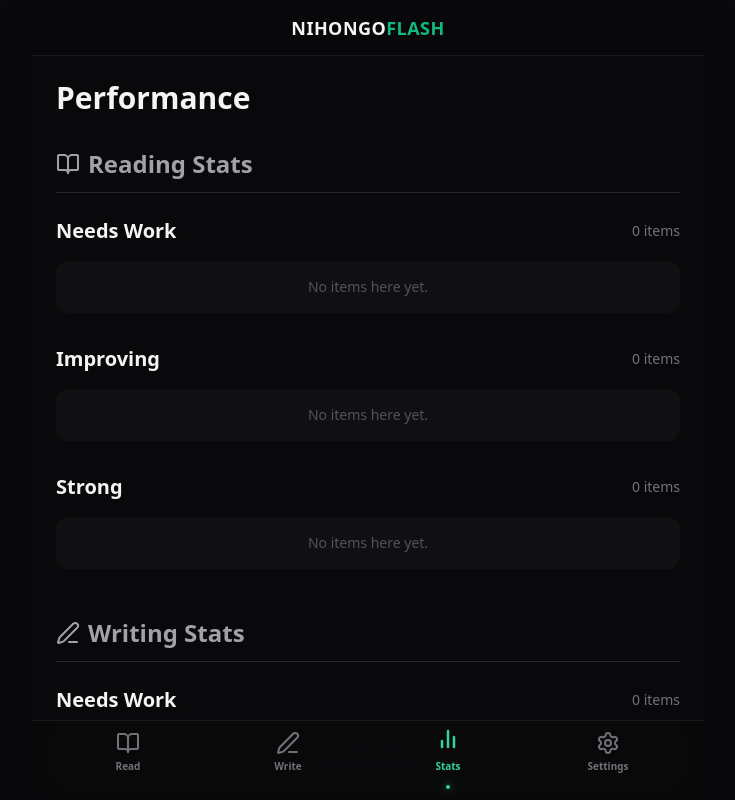
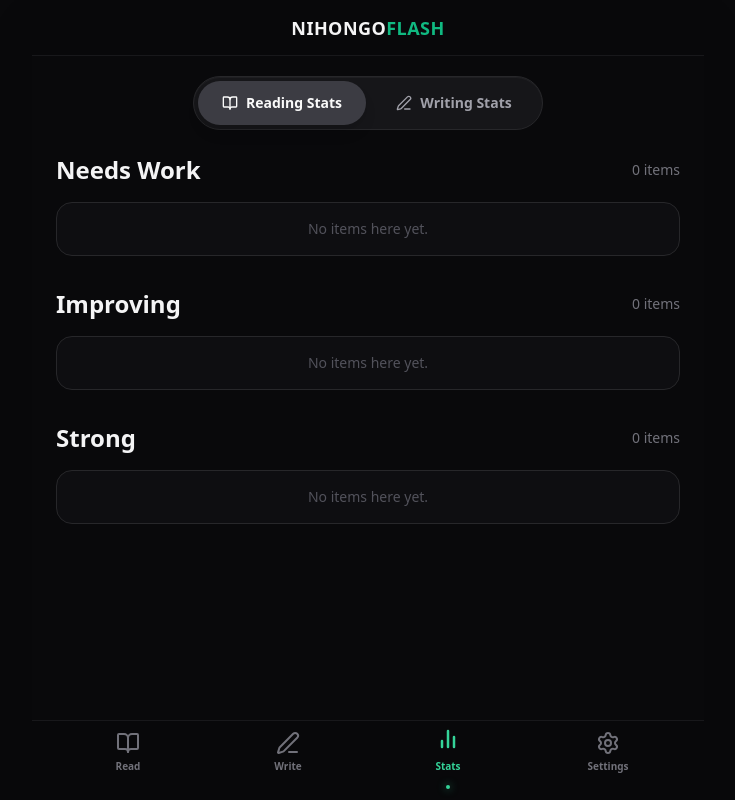
Before and after one commit to abdatta/nihongo-flash, a React (Vite) app: page / in a window 1280 px wide. Both pictures are taken after a click on the button "Stats". Shown: the whole page, without its empty margins (272-1007 px from the left). Built offline with nearby package versions, Linux system fonts and the light colour scheme.

Commit message:
Implement tabbed stats view for reading and writing performance with touch support

```diff
--- a/src/App.jsx
+++ b/src/App.jsx
@@ -976,6 +976,9 @@
 };
 
 const StatsView = ({ stats, allItems }) => {
+  const [activeStatsTab, setActiveStatsTab] = useState('k2r');
+  const touchStartXRef = useRef(null);
+
   // Helper to compute weak/improving/strong based on a specific direction
   const analyzeStats = (direction) => {
     let weak = [];
@@ -1001,56 +1004,120 @@
     return {
       weak: weak.sort((a, b) => a.ratio - b.ratio),
       improving: improving.sort((a, b) => b.ratio - a.ratio),
-      strong: strong.sort((a, b) => b.ratio - a.ratio)
+      strong: strong.sort((a, b) => b.ratio - a.ratio),
     };
   };
 
   const readingStats = useMemo(() => analyzeStats('k2r'), [stats, allItems]);
   const writingStats = useMemo(() => analyzeStats('r2k'), [stats, allItems]);
 
+  const statsTabs = [
+    {
+      id: 'k2r',
+      label: 'Reading Stats',
+      icon: BookOpen,
+      description: 'Accuracy for recognizing characters and words.',
+      data: readingStats,
+    },
+    {
+      id: 'r2k',
+      label: 'Writing Stats',
+      icon: Edit3,
+      description: 'Accuracy for recalling the correct Japanese text.',
+      data: writingStats,
+    },
+  ];
+
+  const activeTabIndex = statsTabs.findIndex(tab => tab.id === activeStatsTab);
+  const activeStats = statsTabs[activeTabIndex] ?? statsTabs[0];
+  const totalReviewed = activeStats.data.weak.length + activeStats.data.improving.length + activeStats.data.strong.length;
+
+  const handleTouchStart = (event) => {
+    touchStartXRef.current = event.touches[0]?.clientX ?? null;
+  };
+
+  const handleTouchEnd = (event) => {
+    if (touchStartXRef.current === null) return;
+
+    const endX = event.changedTouches[0]?.clientX;
+    if (typeof endX !== 'number') {
+      touchStartXRef.current = null;
+      return;
+    }
+
+    const deltaX = endX - touchStartXRef.current;
+    if (Math.abs(deltaX) < 40) {
+      touchStartXRef.current = null;
+      return;
+    }
+
+    setActiveStatsTab(deltaX < 0 ? 'r2k' : 'k2r');
+    touchStartXRef.current = null;
+  };
+
   const StatSection = ({ title, items, colorClass }) => (
-    <div className="mb-8">
-      <h4 className="text-xl font-bold text-zinc-100 mb-4 flex items-center justify-between">
-        {title} <span className="text-sm font-normal text-zinc-500">{items.length} items</span>
-      </h4>
+    <section className="mb-8 last:mb-0">
+      <div className="mb-4 flex items-center justify-between">
+        <h3 className="text-2xl font-bold text-zinc-100">{title}</h3>
+        <span className="text-sm font-medium text-zinc-500">{items.length} items</span>
+      </div>
       {items.length === 0 ? (
-        <div className="text-zinc-600 bg-zinc-900/50 p-4 rounded-xl text-center text-sm">No items here yet.</div>
+        <div className="rounded-2xl border border-zinc-800 bg-zinc-900/40 p-4 text-center text-sm text-zinc-600">
+          No items here yet.
+        </div>
       ) : (
-        <div className="flex flex-wrap gap-2">
+        <div className="flex flex-wrap gap-3">
           {items.map(item => (
-            <div key={item.id} className="bg-zinc-900 border border-zinc-800 rounded-lg p-3 flex flex-col items-center justify-center min-w-[4.5rem]">
-               <span className="text-2xl font-bold text-zinc-100 mb-1">{item.char}</span>
-               <span className={`text-xs font-bold ${colorClass}`}>{Math.round(item.ratio * 100)}%</span>
+            <div
+              key={item.id}
+              className="flex min-w-[4.75rem] flex-col items-center justify-center rounded-2xl border border-zinc-800 bg-zinc-900 px-4 py-3"
+            >
+              <span className="mb-1 text-2xl font-bold text-zinc-100">{item.char}</span>
+              <span className={`text-xs font-bold ${colorClass}`}>{Math.round(item.ratio * 100)}%</span>
             </div>
           ))}
         </div>
       )}
-    </div>
+    </section>
   );
 
   return (
-    <div className="flex-1 overflow-y-auto pb-24 p-6">
-      <div className="flex items-center justify-between mb-8">
-        <h2 className="text-3xl font-bold text-zinc-100">Performance</h2>
+    <div
+      className="flex-1 overflow-y-auto pb-24 px-4 pt-5 sm:px-6"
+      onTouchStart={handleTouchStart}
+      onTouchEnd={handleTouchEnd}
+    >
+      <div className="mb-6 flex justify-center">
+        <div className="inline-flex max-w-full rounded-full border border-zinc-800 bg-zinc-900/90 p-1 shadow-[inset_0_1px_0_rgba(255,255,255,0.04)]">
+        <div className="relative inline-grid grid-cols-2 gap-1">
+          <div
+            className="absolute inset-y-0 left-0 w-[calc(50%-0.125rem)] rounded-full bg-zinc-700/95 shadow-lg transition-transform duration-300 ease-out"
+            style={{ transform: `translateX(calc(${activeTabIndex} * 100% + ${activeTabIndex * 0.25}rem))` }}
+          />
+          {statsTabs.map(tab => {
+            const Icon = tab.icon;
+            const isActive = tab.id === activeStatsTab;
+
+            return (
+              <button
+                key={tab.id}
+                onClick={() => setActiveStatsTab(tab.id)}
+                className={`relative z-10 flex min-w-[10.5rem] items-center justify-center gap-2 rounded-full px-4 py-3 text-sm font-semibold transition-colors ${
+                  isActive ? 'text-zinc-50' : 'text-zinc-400'
+                }`}
+              >
+                <Icon size={16} />
+                <span>{tab.label}</span>
+              </button>
+            );
+          })}
+        </div>
+        </div>
       </div>
 
-      <div className="mb-12">
-        <h3 className="text-2xl font-bold text-zinc-400 mb-6 border-b border-zinc-800 pb-3 flex items-center gap-2">
-          <BookOpen size={24} /> Reading Stats
-        </h3>
-        <StatSection title="Needs Work" items={readingStats.weak} colorClass="text-rose-400" />
-        <StatSection title="Improving" items={readingStats.improving} colorClass="text-amber-400" />
-        <StatSection title="Strong" items={readingStats.strong} colorClass="text-emerald-400" />
-      </div>
-
-      <div>
-        <h3 className="text-2xl font-bold text-zinc-400 mb-6 border-b border-zinc-800 pb-3 flex items-center gap-2">
-          <Edit3 size={24} /> Writing Stats
-        </h3>
-        <StatSection title="Needs Work" items={writingStats.weak} colorClass="text-rose-400" />
-        <StatSection title="Improving" items={writingStats.improving} colorClass="text-amber-400" />
-        <StatSection title="Strong" items={writingStats.strong} colorClass="text-emerald-400" />
-      </div>
+      <StatSection title="Needs Work" items={activeStats.data.weak} colorClass="text-rose-400" />
+      <StatSection title="Improving" items={activeStats.data.improving} colorClass="text-amber-400" />
+      <StatSection title="Strong" items={activeStats.data.strong} colorClass="text-emerald-400" />
     </div>
   );
 };
```
